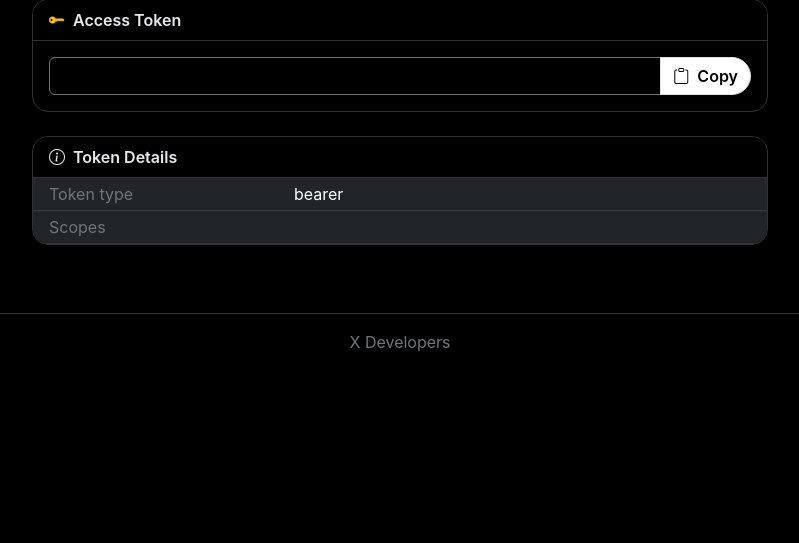
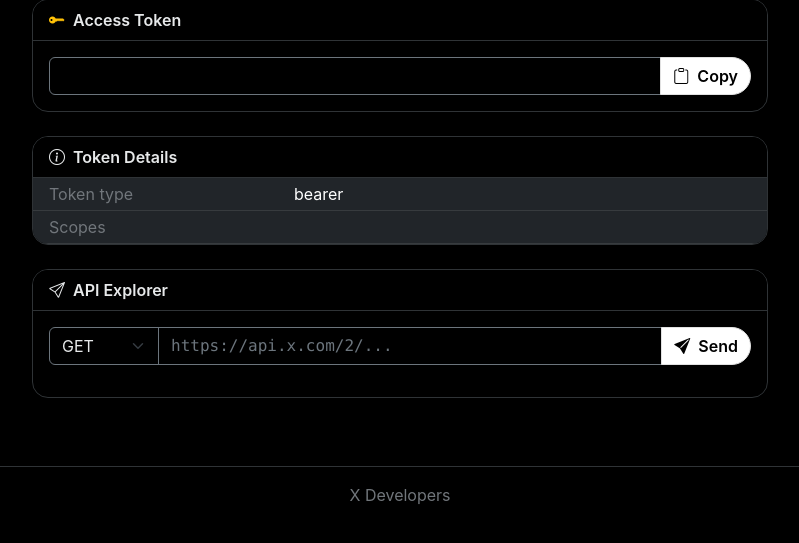
Before and after one commit to tcaldwell-x/oauth-with-refresh, a Flask app: template templates/token.html in a window 1280 px wide. Shown: the part 138-681 px from the top of the page, without its empty margins (240-1039 px from the left). Run offline with Flask 3, Linux system fonts and the light colour scheme; the template is opened without the code that fills it, so the values that code supplies are empty.

Commit message:
Add API explorer with authenticated request sender

```diff
--- a/app.py
+++ b/app.py
@@ -688,6 +688,44 @@ def refresh_token():
     })
 
 
+@app.route('/api-request', methods=['POST'])
+def api_request():
+    """Make an authenticated request to any X API endpoint using the session token"""
+    token = session.get('oauth_token')
+    if not token:
+        return jsonify({'error': 'Not authenticated'}), 401
+
+    data = request.get_json()
+    url = data.get('url', '').strip()
+    method = data.get('method', 'GET').upper()
+    body = data.get('body')  # optional JSON body for POST/PUT/PATCH
+
+    if not url:
+        return jsonify({'error': 'URL is required'}), 400
+
+    x_session = OAuth2Session(X_CLIENT_ID, token=token)
+
+    try:
+        kwargs = {}
+        if body and method in ('POST', 'PUT', 'PATCH'):
+            kwargs['json'] = body
+
+        response = x_session.request(method, url, **kwargs)
+
+        try:
+            response_body = response.json()
+        except Exception:
+            response_body = response.text
+
+        return jsonify({
+            'status_code': response.status_code,
+            'body': response_body,
+        })
+
+    except Exception as e:
+        return jsonify({'error': str(e)}), 500
+
+
 if __name__ == '__main__':
     try:
         app.run(debug=True)
--- a/templates/token.html
+++ b/templates/token.html
@@ -116,6 +116,48 @@
             </div>
         </div>
 
+        <!-- API Explorer -->
+        <div class="card mt-4">
+            <div class="card-header fw-semibold">
+                <i class="bi bi-send me-2"></i>API Explorer
+            </div>
+            <div class="card-body">
+                <!-- Method + URL row -->
+                <div class="input-group mb-3">
+                    <select id="apiMethod" class="form-select bg-black text-white border-secondary" style="max-width:110px;">
+                        <option value="GET">GET</option>
+                        <option value="POST">POST</option>
+                        <option value="PUT">PUT</option>
+                        <option value="PATCH">PATCH</option>
+                        <option value="DELETE">DELETE</option>
+                    </select>
+                    <input type="text" id="apiUrl" class="form-control font-monospace bg-black text-white border-secondary"
+                           placeholder="https://api.x.com/2/...">
+                    <button id="apiSendBtn" class="btn btn-primary" type="button">
+                        <i class="bi bi-send-fill me-1"></i> Send
+                    </button>
+                </div>
+
+                <!-- Body editor (shown for POST/PUT/PATCH) -->
+                <div id="bodyEditorWrapper" style="display:none;" class="mb-3">
+                    <label class="form-label text-muted small">Request Body (JSON)</label>
+                    <textarea id="apiBody" class="form-control font-monospace bg-black text-white border-secondary"
+                              rows="4" placeholder='{ "key": "value" }'></textarea>
+                </div>
+
+                <!-- Response -->
+                <div id="apiResponseWrapper" style="display:none;">
+                    <div class="d-flex justify-content-between align-items-center mb-2">
+                        <span class="text-muted small">Response</span>
+                        <span id="apiStatusBadge" class="badge"></span>
+                    </div>
+                    <div class="bg-black rounded p-3" style="max-height:400px;overflow-y:auto;">
+                        <pre id="apiResponseBody" class="mb-0 text-white small"></pre>
+                    </div>
+                </div>
+            </div>
+        </div>
+
     </div>
 </div>
 {% endblock %}
@@ -156,5 +198,74 @@
         copyToClipboard('refreshToken', 'copyRefreshFeedback', 'copyRefreshBtn');
     });
     {% endif %}
+
+    // API Explorer
+    const methodSelect = document.getElementById('apiMethod');
+    const bodyWrapper = document.getElementById('bodyEditorWrapper');
+
+    methodSelect.addEventListener('change', function () {
+        bodyWrapper.style.display = ['POST', 'PUT', 'PATCH'].includes(this.value) ? 'block' : 'none';
+    });
+
+    document.getElementById('apiSendBtn').addEventListener('click', async function () {
+        const url = document.getElementById('apiUrl').value.trim();
+        const method = methodSelect.value;
+        const bodyText = document.getElementById('apiBody').value.trim();
+
+        if (!url) {
+            alert('Please enter a URL.');
+            return;
+        }
+
+        let body = null;
+        if (bodyText && ['POST', 'PUT', 'PATCH'].includes(method)) {
+            try {
+                body = JSON.parse(bodyText);
+            } catch (e) {
+                alert('Request body is not valid JSON:\n' + e.message);
+                return;
+            }
+        }
+
+        const btn = this;
+        btn.disabled = true;
+        btn.innerHTML = '<span class="spinner-border spinner-border-sm me-1"></span> Sending...';
+
+        const responseWrapper = document.getElementById('apiResponseWrapper');
+        const statusBadge = document.getElementById('apiStatusBadge');
+        const responseBody = document.getElementById('apiResponseBody');
+
+        try {
+            const res = await fetch('/api-request', {
+                method: 'POST',
+                headers: { 'Content-Type': 'application/json' },
+                body: JSON.stringify({ url, method, body })
+            });
+            const data = await res.json();
+
+            responseWrapper.style.display = 'block';
+
+            if (data.error) {
+                statusBadge.className = 'badge bg-danger';
+                statusBadge.textContent = 'Error';
+                responseBody.textContent = data.error;
+            } else {
+                const code = data.status_code;
+                statusBadge.className = `badge ${code >= 200 && code < 300 ? 'bg-success' : code >= 400 ? 'bg-danger' : 'bg-warning'}`;
+                statusBadge.textContent = code;
+                responseBody.textContent = typeof data.body === 'string'
+                    ? data.body
+                    : JSON.stringify(data.body, null, 2);
+            }
+        } catch (e) {
+            responseWrapper.style.display = 'block';
+            statusBadge.className = 'badge bg-danger';
+            statusBadge.textContent = 'Error';
+            responseBody.textContent = e.message;
+        } finally {
+            btn.disabled = false;
+            btn.innerHTML = '<i class="bi bi-send-fill me-1"></i> Send';
+        }
+    });
 </script>
 {% endblock %}
```
